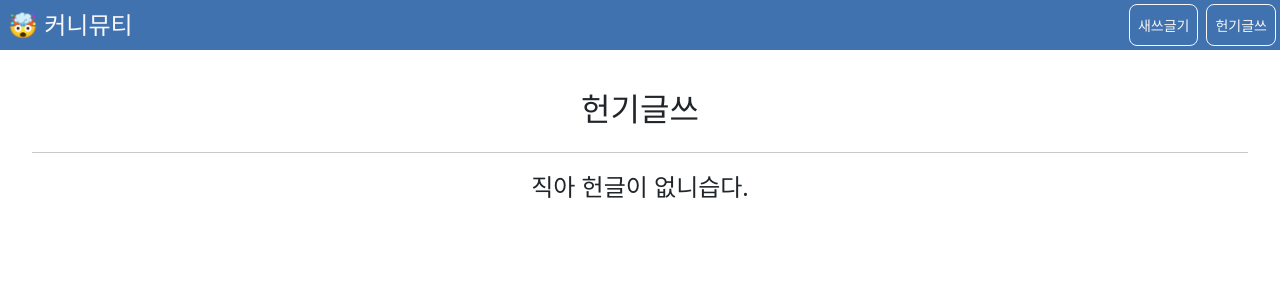
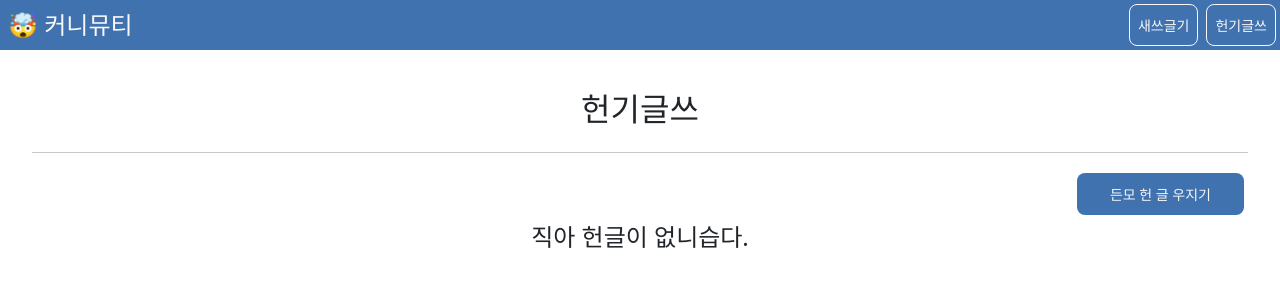
Before and after one commit to strong-trash/conimmuty-frontend, a Vue app in the folder conimmuty-front/: page /#/newpost in a window 1280 px wide. Both pictures are taken after a click on the element "헌기글쓰". Shown: the top 300 px of the page. Built offline with nearby package versions, Linux system fonts and the light colour scheme.

Commit message:
준근이형 잘가

```diff
--- a/conimmuty-front/src/components/atoms/PostCard.vue
+++ b/conimmuty-front/src/components/atoms/PostCard.vue
@@ -1,5 +1,5 @@
 <template>
-	<div class="post-card">
+	<div class="post-card" :class="{ preview: props.mode === 'preview' }">
 		<h2>{{ post.title }}</h2>
 		<p>{{ post.content }}</p>
 		<span class="btn-clickable" @click="joa">👍 {{ post.likeCnt }}</span>
@@ -14,10 +14,12 @@ import { like, dislike } from '@/assets/apis/request.js';
 
 const props = defineProps({
 	post: { type: Object },
+	mode: { type: String, default: 'detail' }, // 'preview', 'detail'
 });
 const emits = defineEmits(['like', 'dislike']);
 
 const joa = async () => {
+	// 따봉 (좋아요)
 	try {
 		await like(props.post.pid);
 		emits('like');
@@ -27,6 +29,7 @@ const joa = async () => {
 };
 
 const siro = async () => {
+	// 안따봉 (싫어요)
 	try {
 		await dislike(props.post.pid);
 		emits('dislike');
@@ -44,12 +47,23 @@ const siro = async () => {
 	margin: 8px;
 }
 
+.preview {
+	overflow: hidden;
+	text-overflow: ellipsis;
+	white-space: nowrap;
+}
+
 .post-card > span {
 	margin: 4px;
 	padding: 4px;
 	background-color: rgb(219, 226, 239);
 	border-radius: 8px;
 	font-size: 12px;
+
+	-webkit-user-select: none;
+	-moz-user-select: none;
+	-ms-user-select: none;
+	user-select: none;
 
 	transition: 0.2s all;
 }
--- a/conimmuty-front/src/views/MainView.vue
+++ b/conimmuty-front/src/views/MainView.vue
@@ -4,6 +4,7 @@
 			v-for="post in posts.slice().reverse()"
 			:key="post.pid"
 			:post="post"
+			:mode="'preview'"
 			class="postcard-clickable"
 			@click="() => $router.push({ name: 'Detail', params: { id: post.pid } })"
 			@like="fetchPosts"
--- a/conimmuty-front/src/views/OldPostView.vue
+++ b/conimmuty-front/src/views/OldPostView.vue
@@ -2,6 +2,14 @@
 	<div>
 		<h2>헌기글쓰</h2>
 		<hr />
+
+		<div style="text-align: right">
+			<BaseButton
+				class="fill-blue wide"
+				text="든모 헌 글 우지기"
+				@click="doubleThanos"
+			></BaseButton>
+		</div>
 
 		<div v-if="oldPosts.length > 0" class="oldpost-container">
 			<div
@@ -26,8 +34,9 @@
 
 <script setup>
 import { ref } from 'vue';
+import { useRouter } from 'vue-router';
 import { yameStorage } from '@/assets/apis/yameStorage.js';
-import { useRouter } from 'vue-router';
+import BaseButton from '@/components/atoms/BaseButton.vue';
 
 const router = useRouter();
 
@@ -37,6 +46,16 @@ console.log(oldPosts.value);
 
 const write = post => {
 	router.push({ name: 'NewPost', query: { ...post } });
+};
+
+const doubleThanos = () => {
+	// 모든 헌 글을 지웁니다.
+	if (confirm('이거 모든 헌 글 지우기인데 진짜 지우실거에요?') === false) {
+		return;
+	}
+
+	storage.set([]);
+	oldPosts.value = storage.get();
 };
 </script>
 
```
